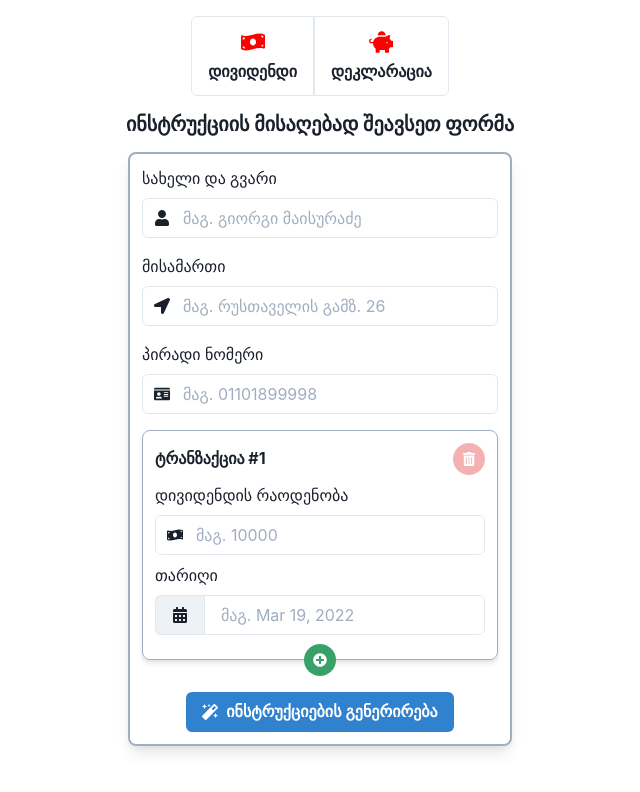
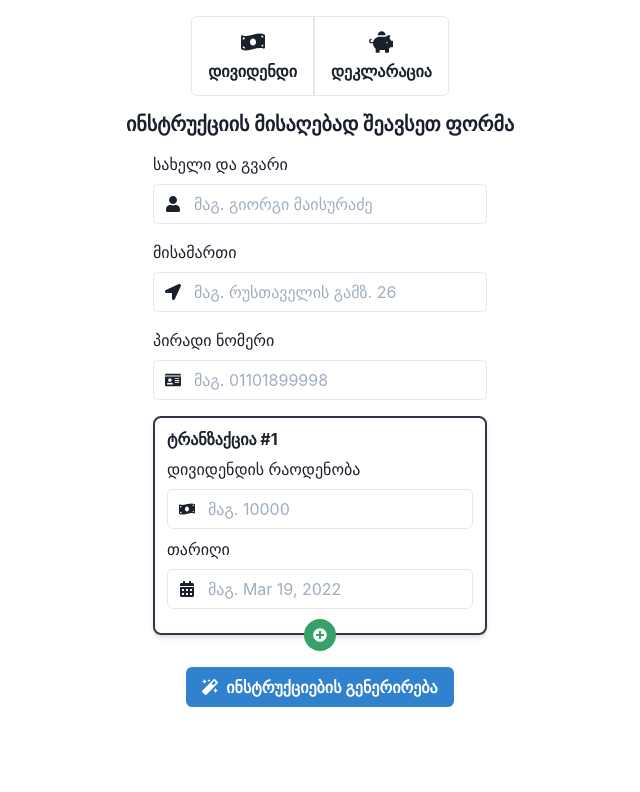
Before and after one commit to VirtualZoneTools/virtual-person-taxes, a React (Create React App) app: page / in a window 1280 px wide. Shown: the top 792 px of the page, without its empty margins (320-960 px from the left). Built offline with nearby package versions, Linux system fonts and the light colour scheme.

Commit message:
some style updates

```diff
--- a/src/App.tsx
+++ b/src/App.tsx
@@ -63,14 +63,7 @@ const App: React.VFC = () => {
             ინსტრუქციის მისაღებად შეავსეთ ფორმა
           </Heading>
 
-          <Box
-            maxW="sm"
-            borderWidth="2px"
-            borderColor="gray.400"
-            boxShadow="lg"
-            borderRadius="lg"
-            p={3}
-          >
+          <Box maxW="sm">
             <TaxForm data={formState} onSubmit={handleSubmit} />
           </Box>
         </Container>
--- a/src/Navigation.tsx
+++ b/src/Navigation.tsx
@@ -7,14 +7,14 @@ const Navigation: React.VFC = () => {
     <ButtonGroup isAttached variant="outline">
       <Button height="20">
         <VStack>
-          <Icon as={FaMoneyBillWave} w={6} h={6} color="red" />
+          <Icon as={FaMoneyBillWave} w={6} h={6} />
           <Text>დივიდენდი</Text>
         </VStack>
       </Button>
 
       <Button height="20">
         <VStack>
-          <Icon as={FaPiggyBank} w={6} h={6} color="red" />
+          <Icon as={FaPiggyBank} w={6} h={6} />
           <Text>დეკლარაცია</Text>
         </VStack>
       </Button>
--- a/src/TaxForm/Transaction.tsx
+++ b/src/TaxForm/Transaction.tsx
@@ -54,34 +54,35 @@ const Transaction: React.VFC<TransactionProps> = ({
 
   return (
     <Box
-      as={Stack}
-      spacing="2"
       width="full"
-      borderWidth="1px"
-      borderColor="gray.400"
+      borderWidth="2px"
+      borderColor="gray.700"
       borderRadius="lg"
       shadow="md"
       p={3}
       paddingBottom={isLast ? 6 : undefined}
+      position="relative"
     >
-      <Box display="flex" justifyContent="space-between" alignItems="center">
-        <Heading as="h3" size="sm">
-          ტრანზაქცია #{index + 1}
-        </Heading>
-
+      {!isOnly && (
+        <Box position="absolute" top="3" right="3" marginTop="0">
           <Tooltip label="ტრანზაქციის წაშლა" placement="right">
             <IconButton
               aria-label="ტრანზაქციის წაშლა"
-            size="sm"
+              size="xs"
               colorScheme="red"
               // variant="outline"
               icon={<Icon as={FaTrashAlt} />}
               borderRadius="full"
-            disabled={isOnly}
               onClick={() => onRemove(index)}
             />
           </Tooltip>
         </Box>
+      )}
+
+      <Stack spacing="2">
+        <Heading as="h3" size="sm">
+          ტრანზაქცია #{index + 1}
+        </Heading>
 
         <FormControl>
           <FormLabel htmlFor={`transactions.${index}.amount`}>დივიდენდის რაოდენობა</FormLabel>
@@ -107,7 +108,7 @@ const Transaction: React.VFC<TransactionProps> = ({
           >
             <PopoverTrigger>
               <InputGroup>
-              <InputLeftAddon pointerEvents="none" children={<Icon as={FaCalendarAlt} />} />
+                <InputLeftElement pointerEvents="none" children={<Icon as={FaCalendarAlt} />} />
                 <Input
                   placeholder="მაგ. Mar 19, 2022"
                   {...dateInputFormProps}
@@ -116,7 +117,7 @@ const Transaction: React.VFC<TransactionProps> = ({
               </InputGroup>
             </PopoverTrigger>
 
-          <PopoverContent boxShadow="lg" scale="0.6">
+            <PopoverContent>
               <FocusLock returnFocus persistentFocus={false}>
                 <PopoverArrow />
 
@@ -131,6 +132,7 @@ const Transaction: React.VFC<TransactionProps> = ({
             </PopoverContent>
           </Popover>
         </FormControl>
+      </Stack>
     </Box>
   )
 }
```
Lines whose indentation alone changed are shown as unchanged.
